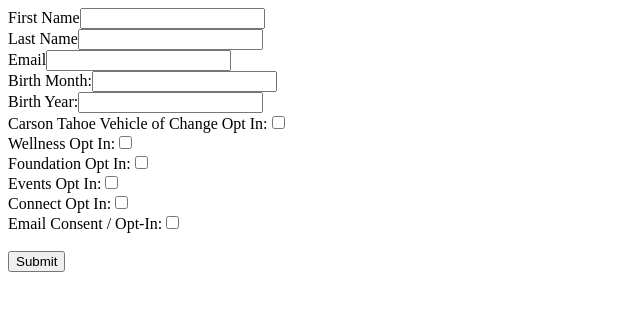
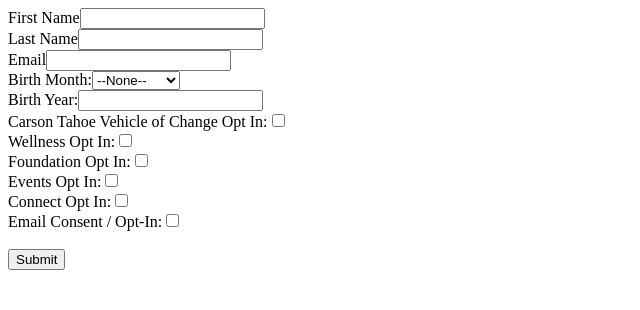
Before and after one commit to wandia2234/Patient-CRM-Web-to-Lead, a plain HTML site: page index.html in a window 1280 px wide. Shown: the whole page, without its empty margins (0-640 px from the left). Drawn offline with Linux system fonts and the light colour scheme.

Commit message:
Update index.html

```diff
--- a/index.html
+++ b/index.html
@@ -29,7 +29,19 @@
 
 <label for="email">Email</label><input  id="email" maxlength="80" name="email" size="20" type="text" /><br>
 
-Birth Month:<input  id="00NWQ00000Nw7Ld" maxlength="2" name="00NWQ00000Nw7Ld" size="20" type="text" /><br>
+Birth Month:<select  id="00NWQ00000Nw7Ld" name="00NWQ00000Nw7Ld" title="Birth Month"><option value="">--None--</option><option value="01">January</option>
+<option value="02">February</option>
+<option value="03">March</option>
+<option value="04">April</option>
+<option value="05">May</option>
+<option value="06">June</option>
+<option value="07">July</option>
+<option value="08">August</option>
+<option value="09">September</option>
+<option value="10">October</option>
+<option value="11">November</option>
+<option value="12">December</option>
+</select><br>
 
 Birth Year:<input  id="00NWQ00000Nw7qH" maxlength="4" name="00NWQ00000Nw7qH" size="20" type="text" /><br>
 
```
